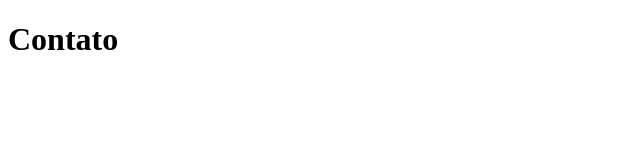
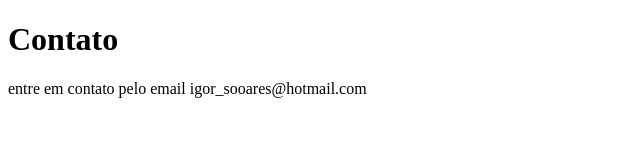
Before and after one commit to igorsoaresb97/sistema-de-cadastro, a plain HTML site: page contato.html in a window 1280 px wide. Shown: the whole page, without its empty margins (0-640 px from the left). Drawn offline with Linux system fonts and the light colour scheme.

Commit message:
adicionando o email de contato

```diff
--- a/contato.html
+++ b/contato.html
@@ -8,5 +8,6 @@
 </head>
 <body>
     <h1>Contato</h1>
+    <p>entre em contato pelo email igor_sooares@hotmail.com</p>
 </body>
 </html>
```
